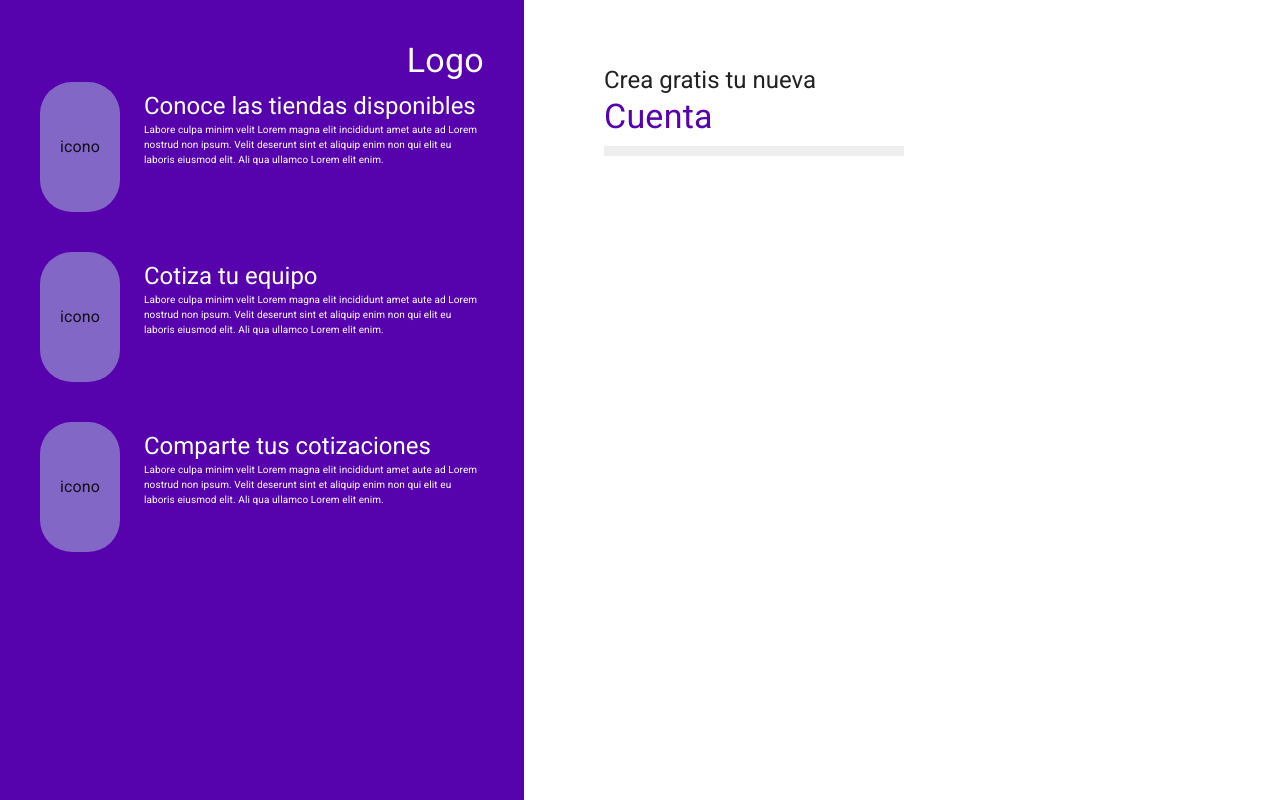
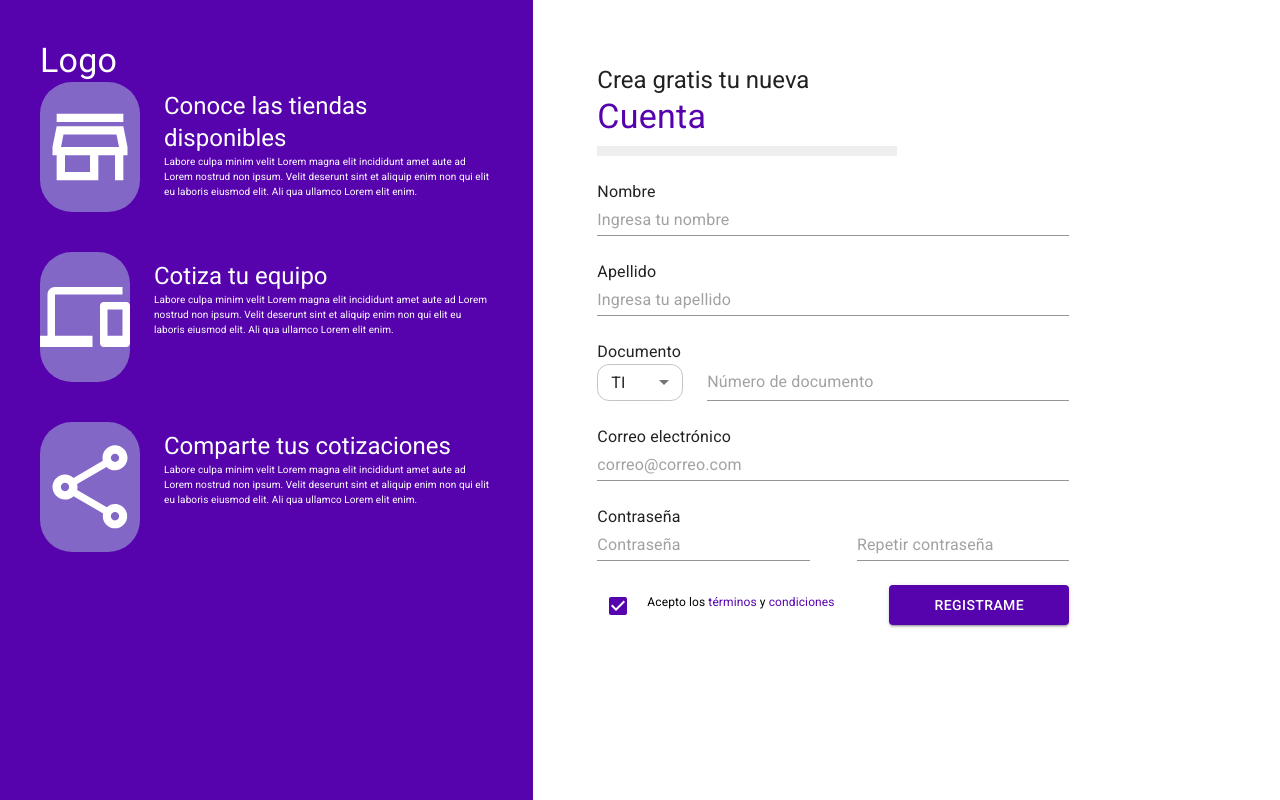
Before and after one commit to abrahamMv/cotizador-ecommerce, a Next.js app: page /register in a window 1280 px wide. Built offline with nearby package versions, Linux system fonts and the light colour scheme.

Commit message:
feat: vistas login y registro

```diff
--- a/components/UI/AuthInfo.tsx
+++ b/components/UI/AuthInfo.tsx
@@ -1,19 +1,26 @@
 import { Box, Typography } from "@mui/material";
+import { useRouter } from "next/router";
+import StoreOutlinedIcon from "@mui/icons-material/StoreOutlined";
+import DevicesOutlinedIcon from "@mui/icons-material/DevicesOutlined";
+import ShareOutlinedIcon from "@mui/icons-material/ShareOutlined";
 
 export const AuthInfo = () => {
+  const router = useRouter();
+
   return (
     <Box
       sx={{
         padding: 5,
-        height: "100vh",
+        height: "100%",
         backgroundColor: "primary.main",
       }}
     >
       <Box
-        sx={{
-          display: "flex",
-          justifyContent: "flex-end",
-        }}
+        className={`logo ${
+          router.asPath === "/register"
+            ? "logo_direction_register"
+            : "logo_direction_login"
+        }`}
       >
         <Typography variant="h4" color="white">
           Logo
@@ -42,7 +49,14 @@ export const AuthInfo = () => {
               alignItems: "center",
             }}
           >
-            icono
+            <StoreOutlinedIcon
+              fontSize="large"
+              sx={{
+                width: 100,
+                height: 100,
+                color: "white",
+              }}
+            />
           </Box>
           <Box
             sx={{
@@ -83,7 +97,14 @@ export const AuthInfo = () => {
               alignItems: "center",
             }}
           >
-            icono
+            <DevicesOutlinedIcon
+              fontSize="large"
+              sx={{
+                width: 90,
+                height: 90,
+                color: "white",
+              }}
+            />
           </Box>
           <Box
             sx={{
@@ -124,7 +145,14 @@ export const AuthInfo = () => {
               alignItems: "center",
             }}
           >
-            icono
+            <ShareOutlinedIcon
+              fontSize="large"
+              sx={{
+                width: 100,
+                height: 100,
+                color: "white",
+              }}
+            />
           </Box>
           <Box
             sx={{
--- a/pages/register/index.tsx
+++ b/pages/register/index.tsx
@@ -1,9 +1,24 @@
-import { Box, Grid, Typography } from "@mui/material";
+import {
+  Box,
+  Grid,
+  Typography,
+  Input,
+  Select,
+  MenuItem,
+  Checkbox,
+  Button,
+} from "@mui/material";
 import { AuthInfo } from "../../components/UI";
 
 const RegisterPage = () => {
   return (
-    <Grid container spacing={2}>
+    <Grid
+      container
+      sx={{
+        height: "100vh",
+        overflow: "hidden",
+      }}
+    >
       <Grid item xs={5}>
         <AuthInfo />
       </Grid>
@@ -19,6 +34,143 @@ const RegisterPage = () => {
             Cuenta
           </Typography>
           <hr />
+
+          <form>
+            <Box
+              sx={{
+                marginTop: 3,
+              }}
+            >
+              <label>Nombre</label>
+              <Input fullWidth placeholder="Ingresa tu nombre" type="text" />
+            </Box>
+            <Box
+              sx={{
+                marginTop: 3,
+              }}
+            >
+              <label>Apellido</label>
+              <Input fullWidth placeholder="Ingresa tu apellido" type="text" />
+            </Box>
+            <Box
+              sx={{
+                marginTop: 3,
+              }}
+            >
+              <label>Documento</label>
+              <Box
+                sx={{
+                  display: "flex",
+                  justifyContent: "space-between",
+                }}
+              >
+                <Select
+                  displayEmpty
+                  inputProps={{ "aria-label": "Without label" }}
+                  sx={{
+                    width: "7rem",
+                    height: "2.3rem",
+                    borderRadius: 3,
+                    marginRight: 3,
+                  }}
+                >
+                  <MenuItem value="">
+                    <em>CC</em>
+                  </MenuItem>
+                  <MenuItem>TI</MenuItem>
+                </Select>
+                <Input
+                  fullWidth
+                  placeholder="Número de documento"
+                  type="text"
+                />
+              </Box>
+            </Box>
+            <Box
+              sx={{
+                marginTop: 3,
+              }}
+            >
+              <label>Correo electrónico</label>
+              <Input fullWidth placeholder="correo@correo.com" type="email" />
+            </Box>
+            <Box
+              sx={{
+                marginTop: 3,
+              }}
+            >
+              <label>Contraseña</label>
+              <Box
+                sx={{
+                  display: "flex",
+                  justifyContent: "space-between",
+                }}
+              >
+                <Input
+                  placeholder="Contraseña"
+                  type="password"
+                  sx={{
+                    width: "45%",
+                  }}
+                />
+                <Input
+                  placeholder="Repetir contraseña"
+                  type="password"
+                  sx={{
+                    width: "45%",
+                  }}
+                />
+              </Box>
+            </Box>
+            <Box
+              sx={{
+                marginTop: 3,
+                display: "flex",
+                justifyContent: "space-between",
+              }}
+            >
+              <Box
+                sx={{
+                  display: "flex",
+                  flexDirection: "row",
+                }}
+              >
+                <Checkbox
+                  defaultChecked
+                  sx={{
+                    borderRadius: 10,
+                  }}
+                />{" "}
+                <Typography sx={{ fontSize: 12, margin: 1 }} color="black">
+                  Acepto los{" "}
+                  <span
+                    style={{
+                      color: "#5603AD",
+                    }}
+                  >
+                    términos
+                  </span>{" "}
+                  y{" "}
+                  <span
+                    style={{
+                      color: "#5603AD",
+                    }}
+                  >
+                    condiciones
+                  </span>{" "}
+                </Typography>
+              </Box>
+              <Button
+                variant="contained"
+                sx={{
+                  width: 180,
+                  height: 40,
+                }}
+              >
+                Registrame
+              </Button>
+            </Box>
+          </form>
         </Box>
       </Grid>
     </Grid>
--- a/styles/globals.css
+++ b/styles/globals.css
@@ -1,3 +1,5 @@
+
+
 hr{
     width: 300px;
     height: 10px;
@@ -6,3 +8,14 @@ hr{
     margin-left: 0%;
     margin-right: 50%;
 }
+
+.logo{
+    display: flex;
+}
+.logo_direction_login{
+    justify-content: flex-end;
+}
+.logo_direction_register{
+    margin-bottom: 5;
+    justify-content: flex-start;
+}
```
Also changed, not shown: pages/login/index.tsx (+7 -2 lines), 1 other file (tests, documents, lock files or other folders).
